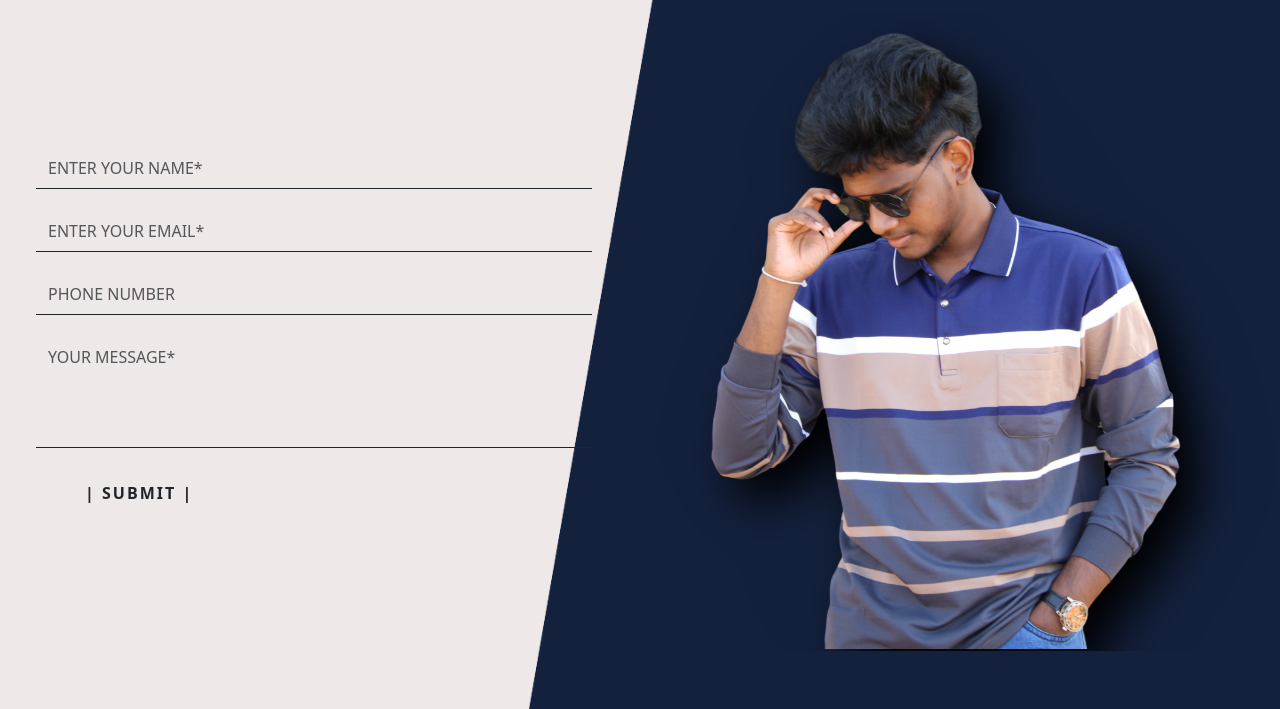
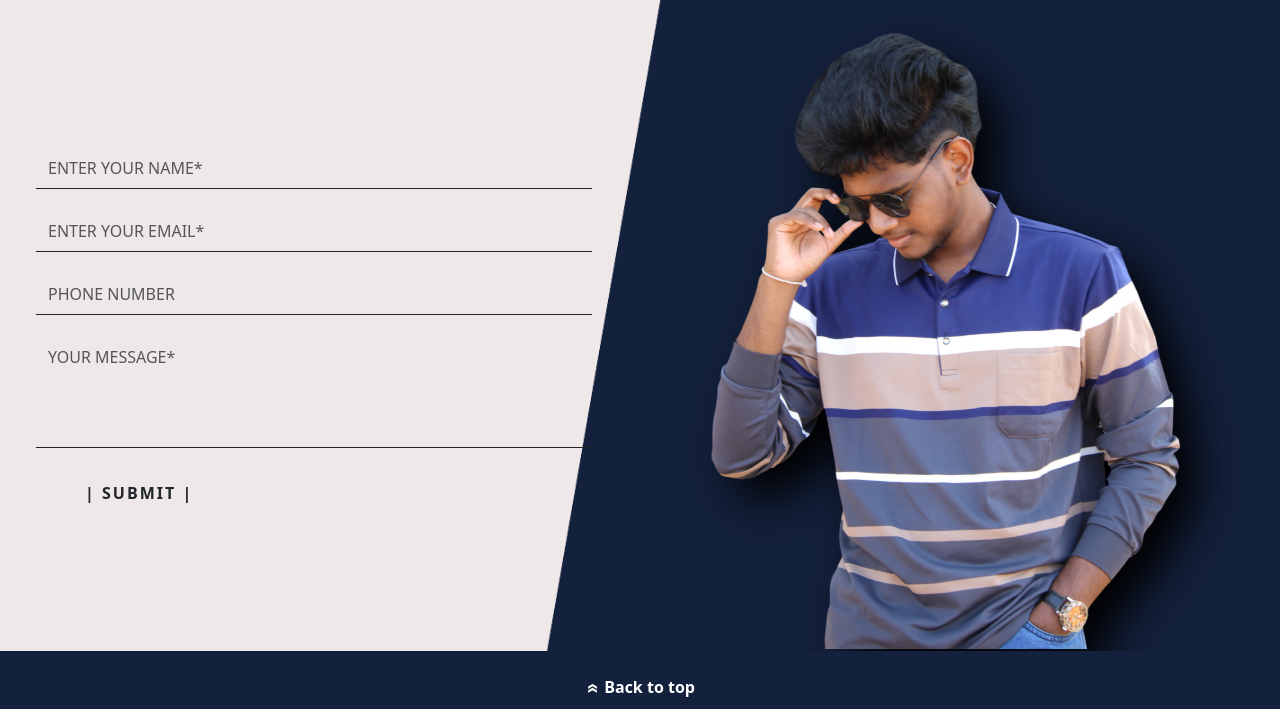
Before and after one commit to rishinduyohan/my-portfolio-website, a plain HTML site: page contact.html in a window 1280 px wide. Shown: the part 85-794 px from the top of the page. Drawn offline with nearby package versions, Linux system fonts and the light colour scheme.

Commit message:
Add footer to contacts

```diff
--- a/contact.html
+++ b/contact.html
@@ -13,8 +13,9 @@
     <div id="navbar">
     </div>
     <section class="hero-section" id="contact-form">
-
     </section>
+    <footer class="w-100" style="background-color: #14213D;" id="footer">
+    </footer>
     <script src="assets/js/app.js"></script>
     <script src="https://cdn.jsdelivr.net/npm/bootstrap@5.3.7/dist/js/bootstrap.bundle.min.js"
         integrity="sha384-ndDqU0Gzau9qJ1lfW4pNLlhNTkCfHzAVBReH9diLvGRem5+R9g2FzA8ZGN954O5Q"
```
